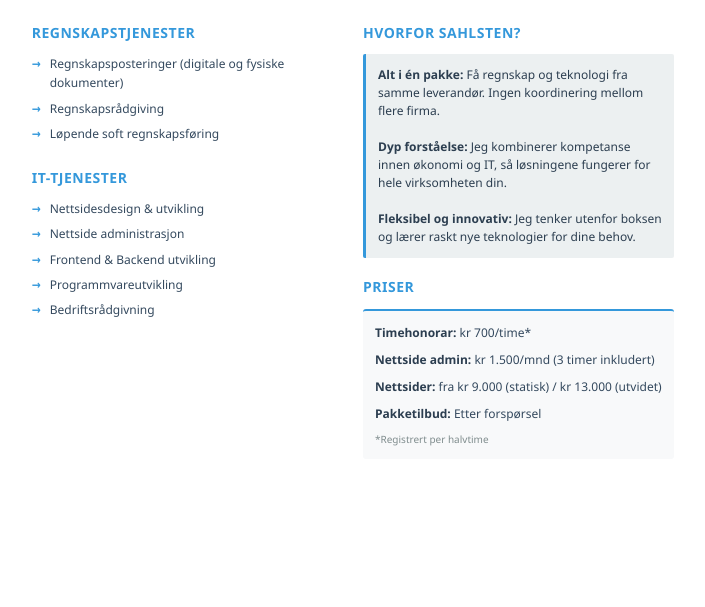
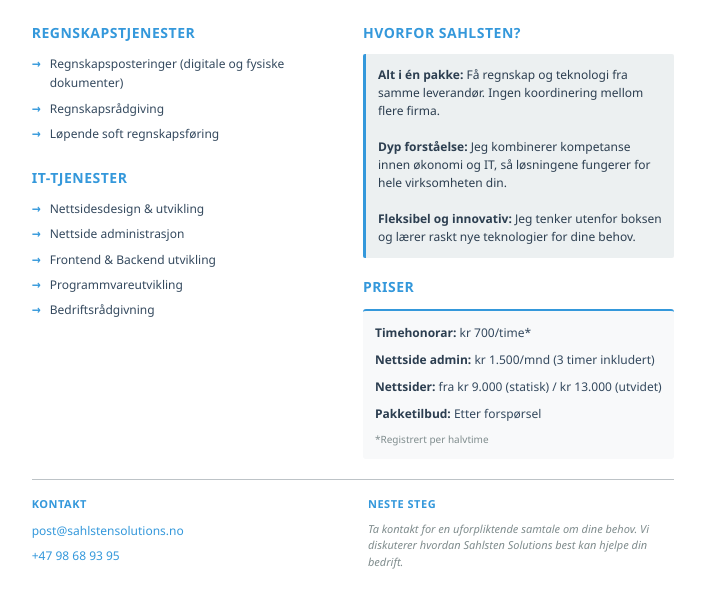
Before and after one commit to SSRosvald/sahlstensolutions, a plain HTML site: page index.html in a window 1280 px wide. Shown: the part 193-800 px from the top of the page, without its empty margins (287-992 px from the left). Drawn offline with Linux system fonts and the light colour scheme.

Commit message:
Change container height from fixed to auto

```diff
--- a/index.html
+++ b/index.html
@@ -20,7 +20,7 @@
 
         .container {
             max-width: 210mm;
-            height: 297mm;
+            height: auto;
             margin: 0 auto;
             padding: 20mm;
             background: white;
```
